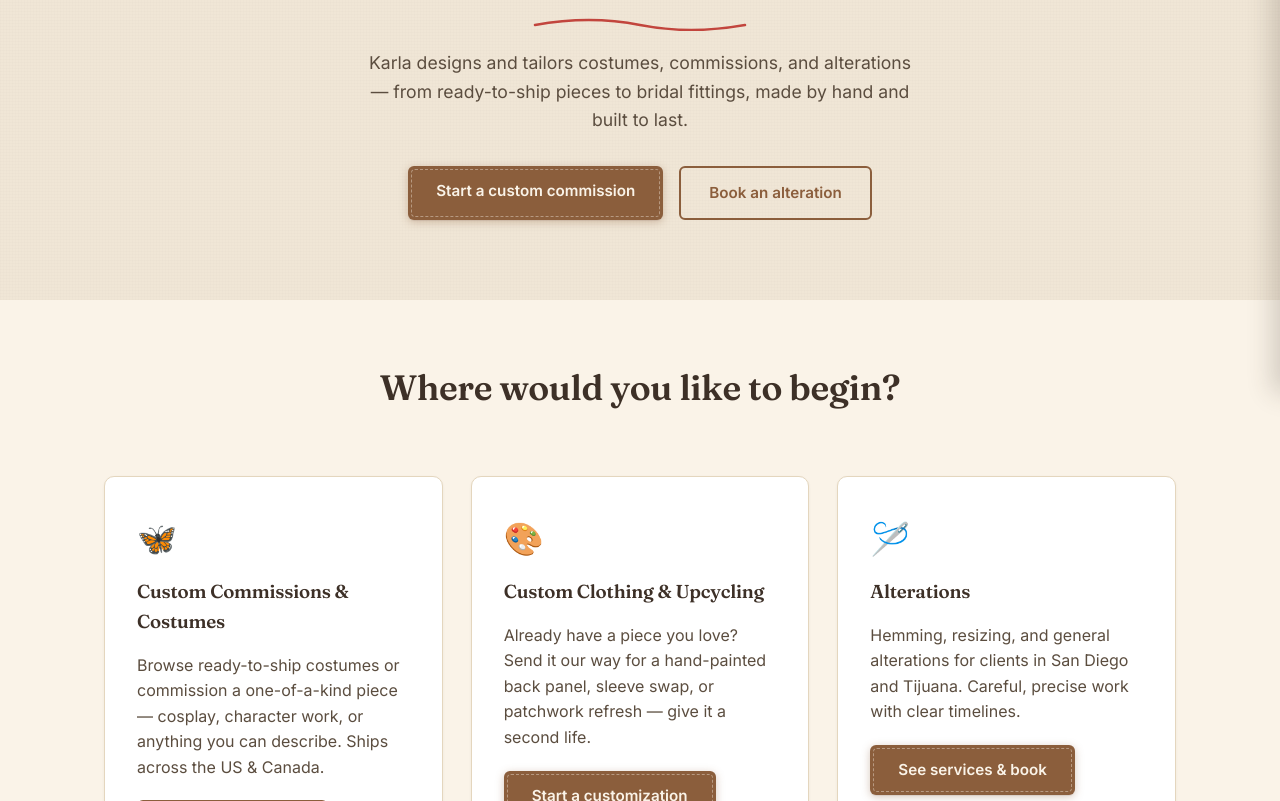
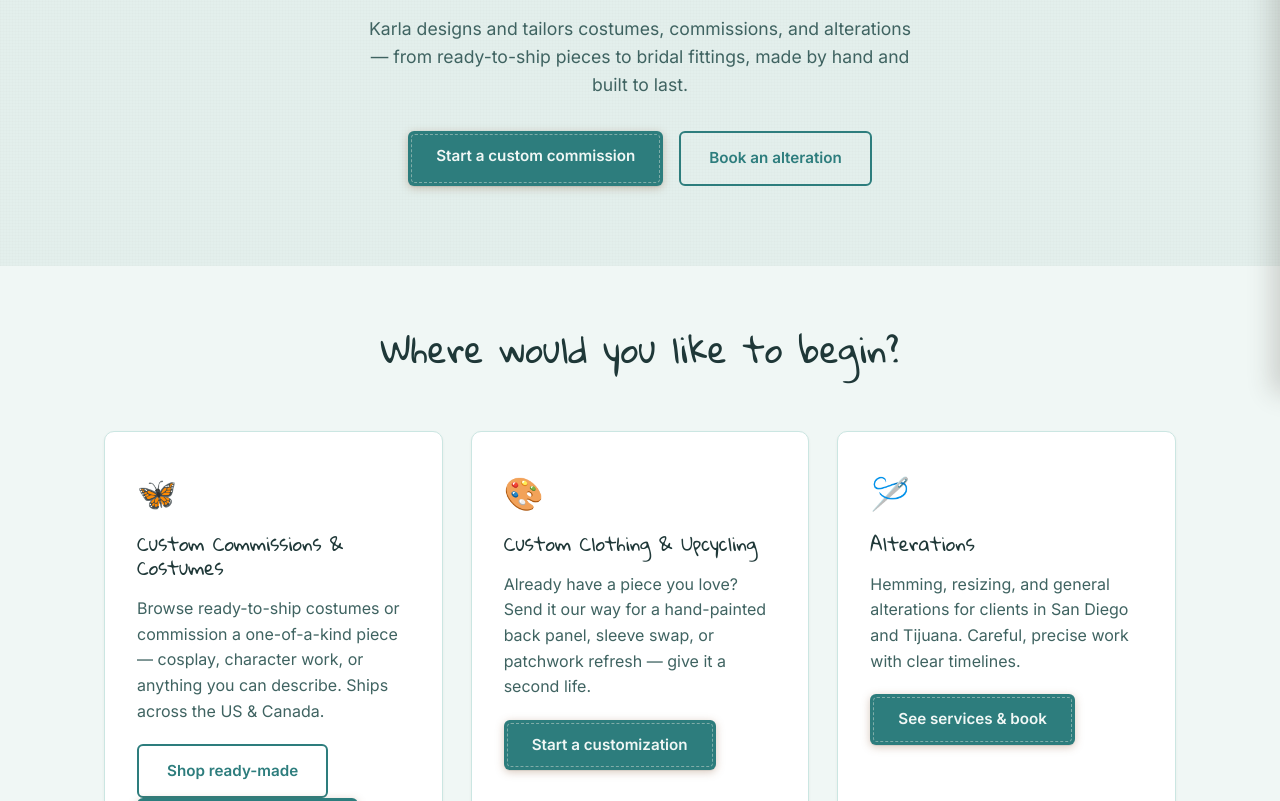
Before and after one commit to j2padill-maker/Karlas-touch, a website: page index.html in a window 1280 px wide. Shown: the part 407-1208 px from the top of the page. Drawn offline with nearby package versions, Linux system fonts and the light colour scheme.

Commit message:
Add teal color palette and Gloria Hallelujah font

```diff
--- a/about.html
+++ b/about.html
@@ -4,7 +4,7 @@
 <meta charset="UTF-8">
 <meta name="viewport" content="width=device-width, initial-scale=1.0">
 <title>About Karla — Atelier</title>
-<link href="https://fonts.googleapis.com/css2?family=Fraunces:wght@500;600;700&family=Inter:wght@400;500;600;700&display=swap" rel="stylesheet">
+<link href="https://fonts.googleapis.com/css2?family=Gloria+Hallelujah&family=Inter:wght@400;500;600;700&display=swap" rel="stylesheet">
 <link rel="stylesheet" href="css/styles.css">
 </head>
 <body>
--- a/css/styles.css
+++ b/css/styles.css
@@ -1,21 +1,21 @@
 /* ===========================================================
-   DESIGN TOKENS — Warm & Handmade Artisan Palette
+   DESIGN TOKENS — Aqua/Teal Artisan Palette
    =========================================================== */
 :root {
-  --linen:      #FAF3E8;
-  --linen-dark: #F0E6D6;
-  --thread:     #8B5E3C;
-  --espresso:   #3D3027;
-  --tan:        #C9A47E;
-  --sage:       #6B7355;
-  --pin-red:    #C2453D;
-  --paper-edge: #E4D6BE;
+  --linen:      #F0F7F5;
+  --linen-dark: #E3EFEC;
+  --thread:     #2D7D7D;
+  --espresso:   #1F3838;
+  --tan:        #7FC8C8;
+  --sage:       #5B8A82;
+  --pin-red:    #D9824A;
+  --paper-edge: #CBE6E2;
 
-  --font-display: "Fraunces", "Georgia", serif;
+  --font-display: "Gloria Hallelujah", "Fraunces", "Georgia", serif;
   --font-body: "Inter", -apple-system, sans-serif;
 
   --radius-soft: 6px;
-  --shadow-stitch: 0 1px 0 rgba(61,48,39,0.08);
+  --shadow-stitch: 0 1px 0 rgba(31,56,56,0.08);
 }
 
 * { box-sizing: border-box; }
@@ -43,10 +43,11 @@ body {
 
 h1, h2, h3, .display {
   font-family: var(--font-display);
-  font-weight: 600;
+  font-weight: 400;
   color: var(--espresso);
   margin: 0 0 0.5em;
-  letter-spacing: -0.01em;
+  letter-spacing: 0;
+  line-height: 1.3;
 }
 
 h1 { font-size: clamp(2.2rem, 5vw, 3.6rem); }
@@ -226,7 +227,7 @@ img { max-width: 100%; display: block; }
   max-width: 560px;
   margin: 18px auto 32px;
   font-size: 1.1rem;
-  color: #5b4d3f;
+  color: #3F6361;
 }
 
 .hero-actions {
@@ -281,7 +282,7 @@ img { max-width: 100%; display: block; }
 }
 .path-card .icon { font-size: 2rem; margin-bottom: 12px; display: block; }
 .path-card h3 { margin-bottom: 8px; }
-.path-card p { color: #5b4d3f; margin-bottom: 20px; }
+.path-card p { color: #3F6361; margin-bottom: 20px; }
 
 /* ===========================================================
    GRID / CARDS (portfolio, shop, services)
@@ -373,7 +374,7 @@ textarea { resize: vertical; min-height: 100px; }
 
 .form-success {
   display: none;
-  background: #EFF3EA;
+  background: #E5F3F0;
   border: 1px solid var(--sage);
   border-radius: var(--radius-soft);
   padding: 16px;
@@ -445,7 +446,7 @@ textarea { resize: vertical; min-height: 100px; }
    =========================================================== */
 .section { padding: 60px 0; }
 .text-center { text-align: center; }
-.muted { color: #5b4d3f; }
+.muted { color: #3F6361; }
 .toast {
   position: fixed;
   bottom: 24px; left: 50%;
--- a/index.html
+++ b/index.html
@@ -6,7 +6,7 @@
 <title>Atelier — Custom Costumes &amp; Alterations</title>
 <meta name="description" content="Hand-finished costumes, commissions, and alterations — serving San Diego &amp; Tijuana, shipping anywhere.">
 <link rel="preconnect" href="https://fonts.googleapis.com">
-<link href="https://fonts.googleapis.com/css2?family=Fraunces:wght@500;600;700&family=Inter:wght@400;500;600;700&display=swap" rel="stylesheet">
+<link href="https://fonts.googleapis.com/css2?family=Gloria+Hallelujah&family=Inter:wght@400;500;600;700&display=swap" rel="stylesheet">
 <link rel="stylesheet" href="css/styles.css">
 </head>
 <body>
```
Also changed, not shown: alterations.html (+1 -1 lines), commissions.html (+1 -1 lines), customize.html (+1 -1 lines), shop.html (+1 -1 lines).
